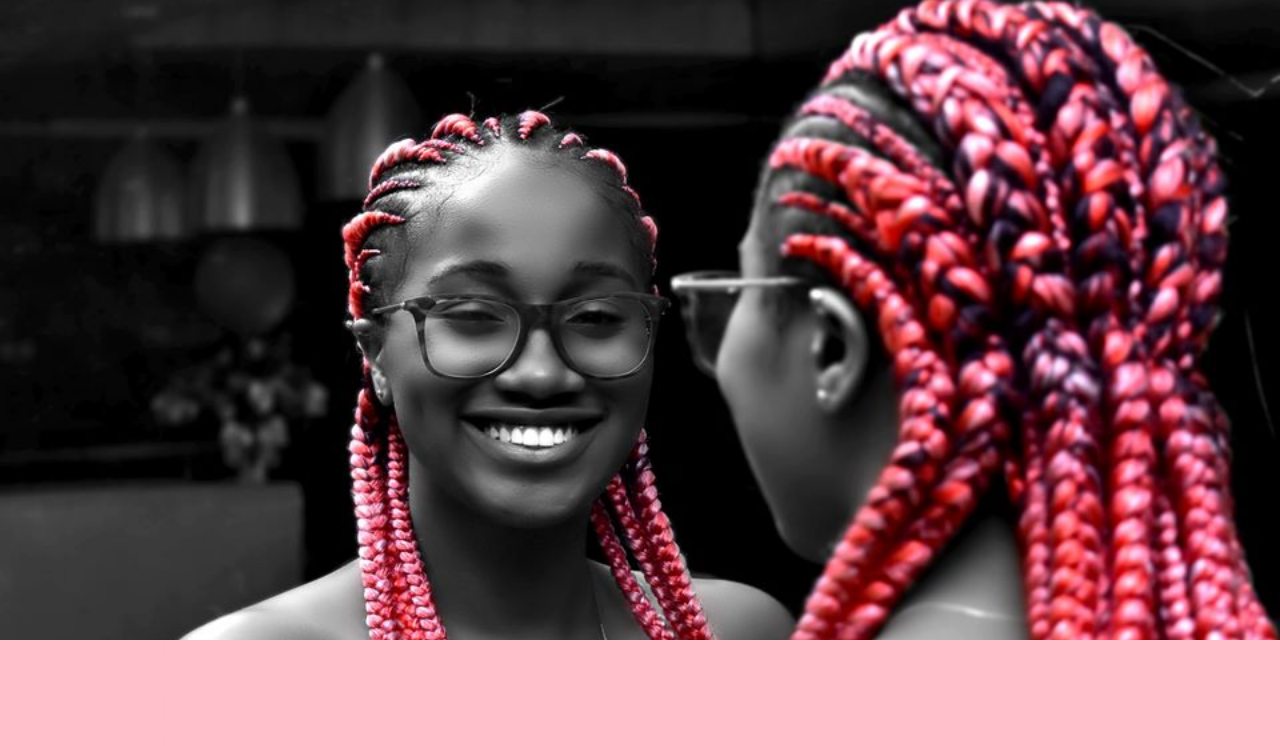
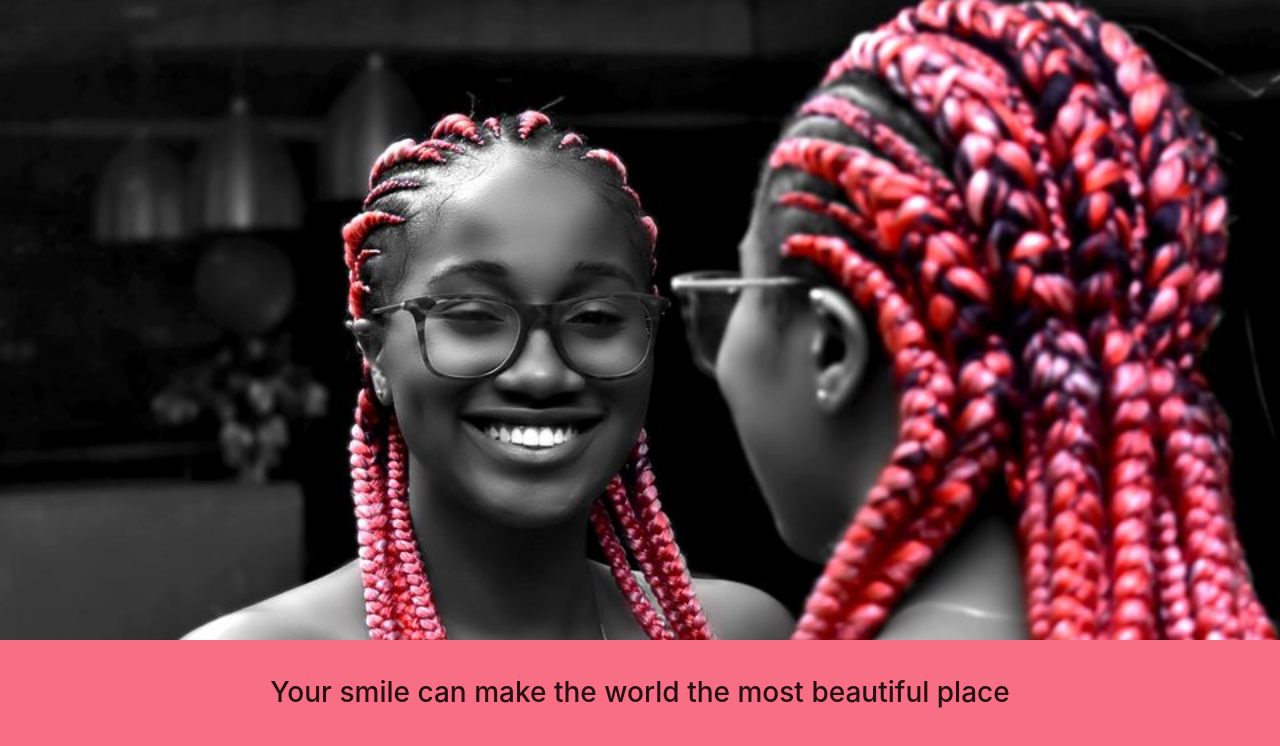
Before and after one commit to mcbobby7/jessica, a React (Create React App) app: page / in a window 1280 px wide. Shown: the top 746 px of the page. Built offline with nearby package versions, Linux system fonts and the light colour scheme.

Commit message:
finish up

```diff
--- a/src/App.css
+++ b/src/App.css
@@ -38,7 +38,8 @@
   left: 0;
   height: 20%;
   width: 100%;
-  background-color: pink;
+  background-color: rgb(247, 110, 133);
+  padding-top: 30px;
 }
 
 /* img {
--- a/src/components/carousel.js
+++ b/src/components/carousel.js
@@ -12,18 +12,54 @@ const Container = styled.div`
 
 class Carousel extends React.Component {
      img = [
-        'assets/img/jessy2.jpg',
-        'assets/img/jessy1.jpg',
-        'assets/img/jessy5.jpg',
-        'assets/img/jessy4.jpg',
-        'assets/img/jessy9.jpg',
-        'assets/img/jessy6.jpg',
-        'assets/img/jessy7.jpg',
-        'assets/img/jessy17.jpg',
-        'assets/img/jessy16.jpg',
-        'assets/img/jessy13.jpg',
-        'assets/img/jessy14.jpg',
-        'assets/img/jessy15.jpg',
+       {
+        img: 'assets/img/jessy2.jpg',
+        text: "If beauty was human, you are the perfect candidate"
+       },
+       {
+        img: 'assets/img/jessy1.jpg',
+        text: "Your smile can make the world the most beautiful place"
+       },
+       {
+        img: 'assets/img/jessy5.jpg',
+        text: "So perfect you dont  need a filter"
+       },
+       {
+        img: 'assets/img/jessy4.jpg',
+        text: "Breathtaking should mean You in the dictionary"
+       },
+       {
+        img: 'assets/img/jessy9.jpg',
+        text: "Still perfect without a smile"
+       },
+       {
+        img: 'assets/img/jessy6.jpg',
+        text: "Your smile is intoxicating. it lingers, it captivates my heart"
+       },
+       {
+        img: 'assets/img/jessy7.jpg',
+        text: "God was probably showing off by creating someone like you"
+       },
+       {
+        img: 'assets/img/jessy17.jpg',
+        text: "Yea, but you always had carry over in college of beauty"
+       },
+       {
+        img: 'assets/img/jessy16.jpg',
+        text: "beauty and brain what more should I ask for"
+       },
+       {
+        img: 'assets/img/jessy13.jpg',
+        text: "Now I know why I belong here on this earth"
+       },
+       {
+        img: 'assets/img/jessy14.jpg',
+        text: "I crown you the queen of my heart"
+       },
+       {
+        img: 'assets/img/jessy15.jpg',
+        text: "Roses are red, violets are blue all I want is you"
+       }
     ]
     render () {
 
@@ -32,16 +68,20 @@ class Carousel extends React.Component {
 
       return (
 
-        <Carousel defaultWait={2000} /*wait for 1000 milliseconds*/ >
+        <Carousel defaultWait={3000}>
             {this.img.map((img, index) => (
                 <Slide right>
                     <div>
-                    <img style={{width: '100%', height: '100%'}} src={img} alt="img" />
+                      <img style={{width: '100%', height: '100%'}} src={img.img} alt="img" />
                     </div>
-                    <div className="footer"></div>
+                    <div className="footer">
+                      <Slide right cascade>
+                        <h1><p>{img.text}</p></h1>
+                      </Slide>
+                    </div>
                 </Slide>
             ))}
-      </Carousel>
+        </Carousel>
       );
     }
   }
```
